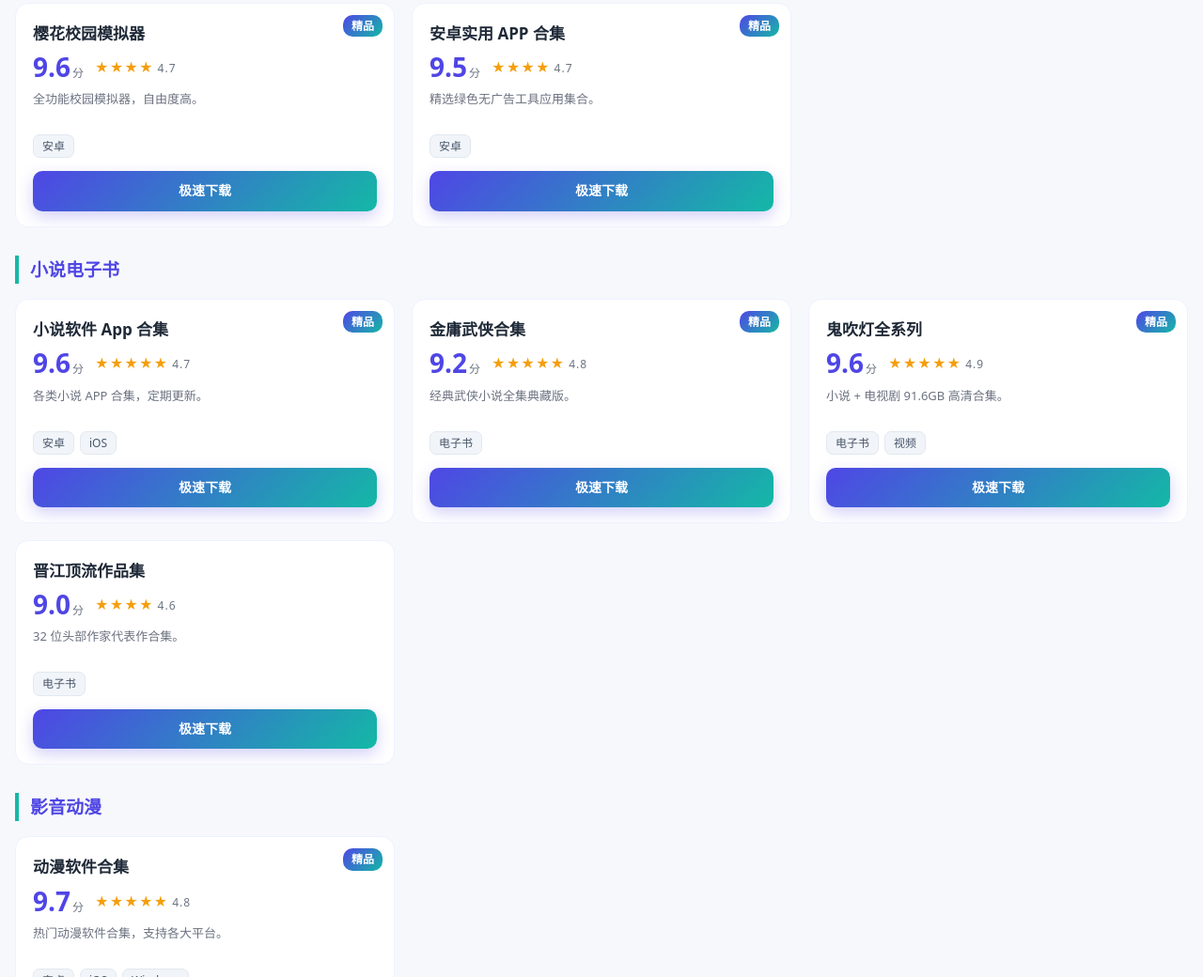
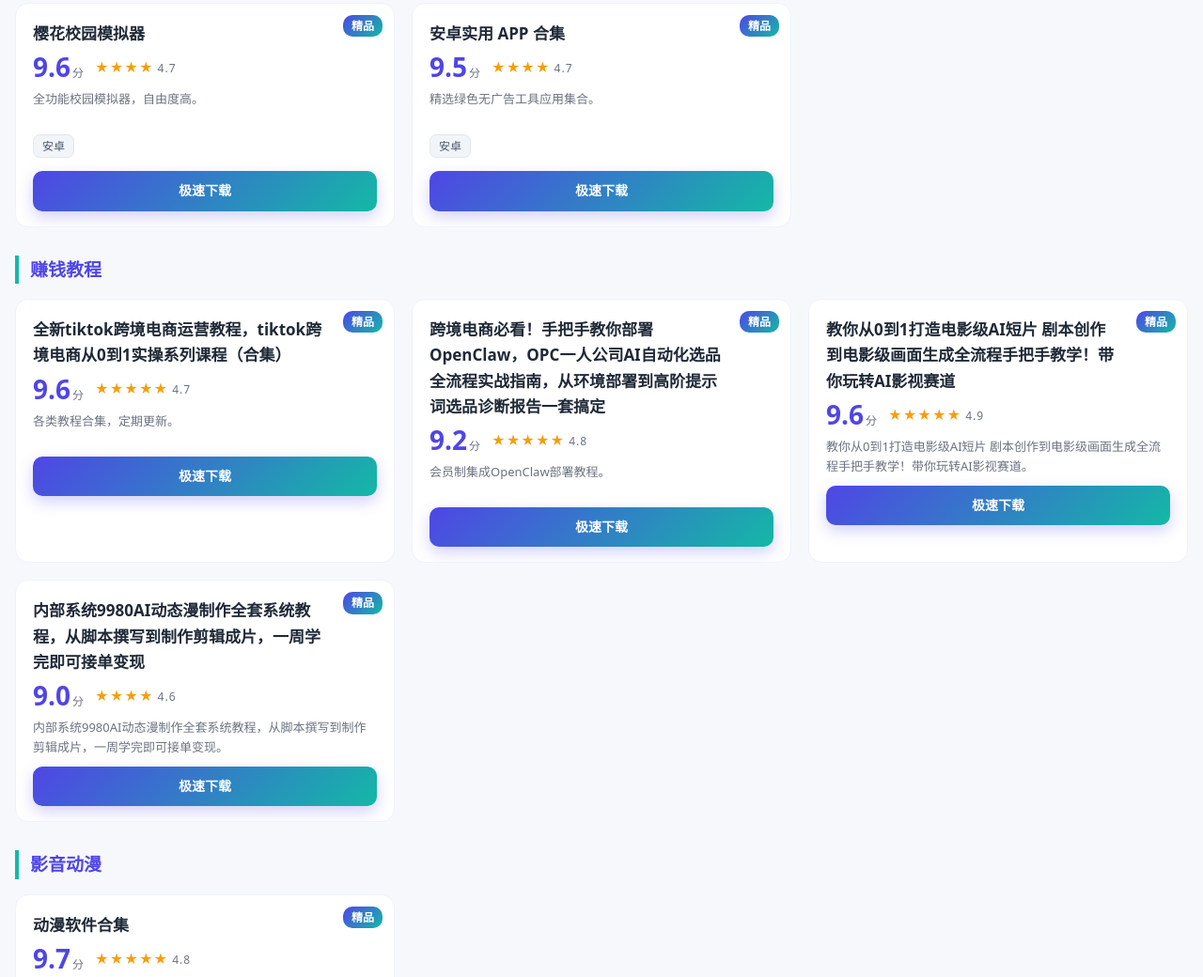
Before and after one commit to zp89060778/playnest.github.io, a plain HTML site: page index.html in a window 1280 px wide. Shown: the part 1209-2249 px from the top of the page at 94% size. Drawn offline with Linux system fonts and the light colour scheme.

Commit message:
Update index.html

```diff
--- a/index.html
+++ b/index.html
@@ -171,7 +171,7 @@
             <a href="#cat-all" data-cat="all" class="active">全部</a>
             <a href="#cat-soft" data-cat="soft">实用软件</a>
             <a href="#cat-game" data-cat="game">游戏</a>
-            <a href="#cat-book" data-cat="book">小说电子书</a>
+            <a href="#cat-book" data-cat="book">赚钱教程</a>
             <a href="#cat-anime" data-cat="anime">影音动漫</a>
             <a href="#cat-audio" data-cat="audio">听书</a>
             <a href="#cat-android" data-cat="android">安卓 APP</a>
@@ -275,41 +275,38 @@
 
         <!-- ============ 小说电子书 ============ -->
         <section class="cat" id="cat-book">
-            <h2 class="cat-title">小说电子书</h2>
+            <h2 class="cat-title">赚钱教程</h2>
             <section class="grid">
                 <div class="card">
                     <span class="badge">精品</span>
-                    <div class="name">小说软件 App 合集</div>
+                    <div class="name">全新tiktok跨境电商运营教程，tiktok跨境电商从0到1实操系列课程（合集）</div>
                     <div class="score-row"><div class="score"><span class="num">9.6</span><span class="unit">分</span></div><div class="stars">★★★★★<span class="rate">4.7</span></div></div>
-                    <div class="desc">各类小说 APP 合集，定期更新。</div>
-                    <div class="tags"><span>安卓</span><span>iOS</span></div>
-                    <a class="dl" href="https://pan.quark.cn/s/你的夸克链接10" target="_blank" rel="noopener noreferrer">极速下载</a>
+                    <div class="desc">各类教程合集，定期更新。</div>
+                    <a class="dl" href="https://pan.quark.cn/s/5777ec7fb420" target="_blank" rel="noopener noreferrer">极速下载</a>
                 </div>
 
                 <div class="card">
                     <span class="badge">精品</span>
-                    <div class="name">金庸武侠合集</div>
+                    <div class="name">跨境电商必看！手把手教你部署OpenClaw，OPC一人公司AI自动化选品全流程实战指南，从环境部署到高阶提示词选品诊断报告一套搞定</div>
                     <div class="score-row"><div class="score"><span class="num">9.2</span><span class="unit">分</span></div><div class="stars">★★★★★<span class="rate">4.8</span></div></div>
-                    <div class="desc">经典武侠小说全集典藏版。</div>
-                    <div class="tags"><span>电子书</span></div>
-                    <a class="dl" href="https://pan.quark.cn/s/你的夸克链接11" target="_blank" rel="noopener noreferrer">极速下载</a>
+                    <div class="desc">会员制集成OpenClaw部署教程。</div>
+                    <a class="dl" href="https://pan.quark.cn/s/115889318842" target="_blank" rel="noopener noreferrer">极速下载</a>
                 </div>
 
                 <div class="card">
                     <span class="badge">精品</span>
-                    <div class="name">鬼吹灯全系列</div>
+                    <div class="name">教你从0到1打造电影级AI短片 剧本创作到电影级画面生成全流程手把手教学！带你玩转AI影视赛道</div>
                     <div class="score-row"><div class="score"><span class="num">9.6</span><span class="unit">分</span></div><div class="stars">★★★★★<span class="rate">4.9</span></div></div>
-                    <div class="desc">小说 + 电视剧 91.6GB 高清合集。</div>
-                    <div class="tags"><span>电子书</span><span>视频</span></div>
-                    <a class="dl" href="https://pan.quark.cn/s/你的夸克链接12" target="_blank" rel="noopener noreferrer">极速下载</a>
+                    <div class="desc">教你从0到1打造电影级AI短片 剧本创作到电影级画面生成全流程手把手教学！带你玩转AI影视赛道。</div>
+                    <a class="dl" href="https://pan.quark.cn/s/be15963dffd4" target="_blank" rel="noopener noreferrer">极速下载</a>
                 </div>
 
                 <div class="card">
-                    <div class="name">晋江顶流作品集</div>
+                    <span class="badge">精品</span>
+                    <div class="name">内部系统9980AI动态漫制作全套系统教程，从脚本撰写到制作剪辑成片，一周学完即可接单变现</div>
                     <div class="score-row"><div class="score"><span class="num">9.0</span><span class="unit">分</span></div><div class="stars">★★★★<span class="rate">4.6</span></div></div>
-                    <div class="desc">32 位头部作家代表作合集。</div>
-                    <div class="tags"><span>电子书</span></div>
-                    <a class="dl" href="https://pan.quark.cn/s/你的夸克链接13" target="_blank" rel="noopener noreferrer">极速下载</a>
+                    <div class="desc">内部系统9980AI动态漫制作全套系统教程，从脚本撰写到制作剪辑成片，一周学完即可接单变现。</div>
+                    <a class="dl" href="https://pan.quark.cn/s/5240d8bb2aed" target="_blank" rel="noopener noreferrer">极速下载</a>
                 </div>
             </section>
         </section>
```
